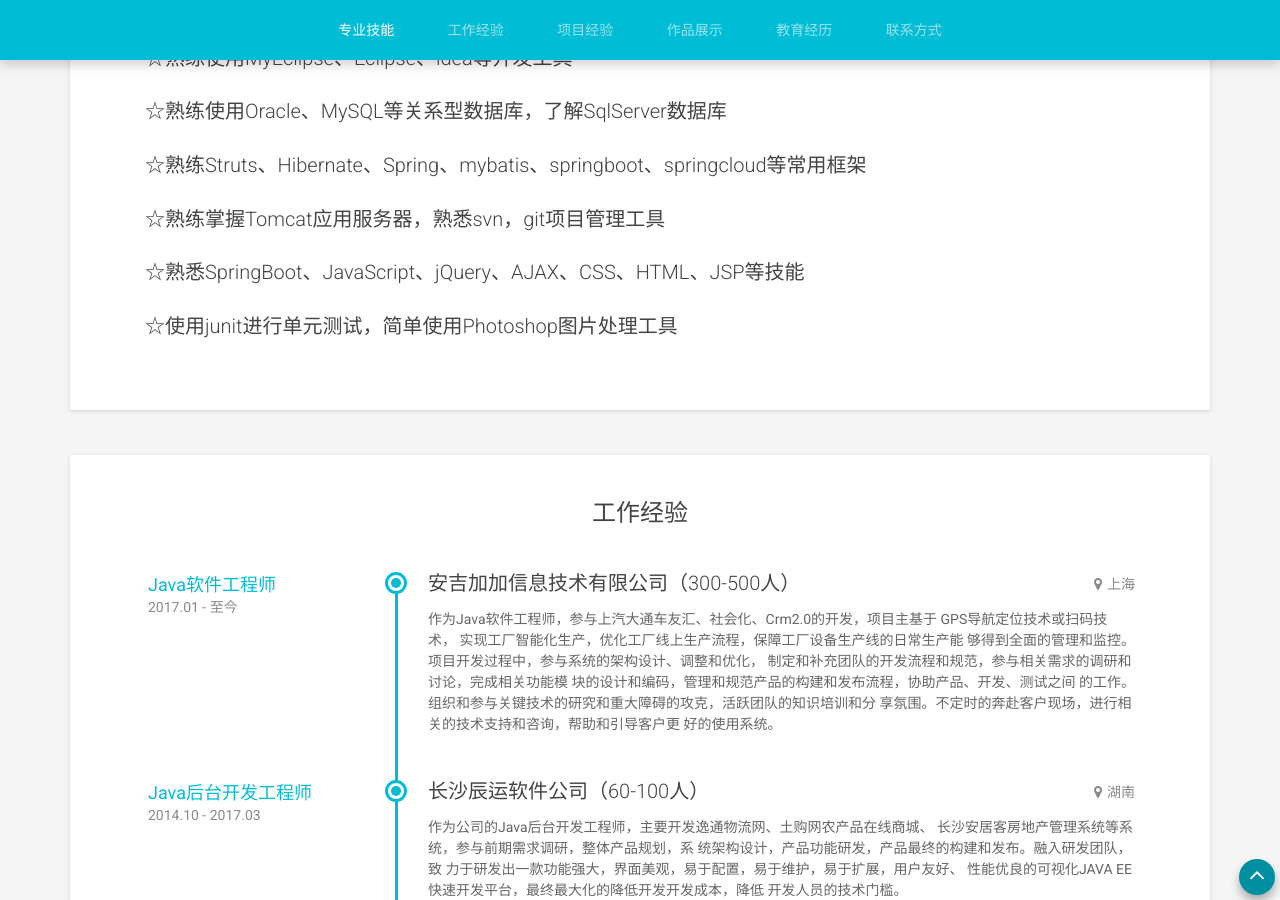
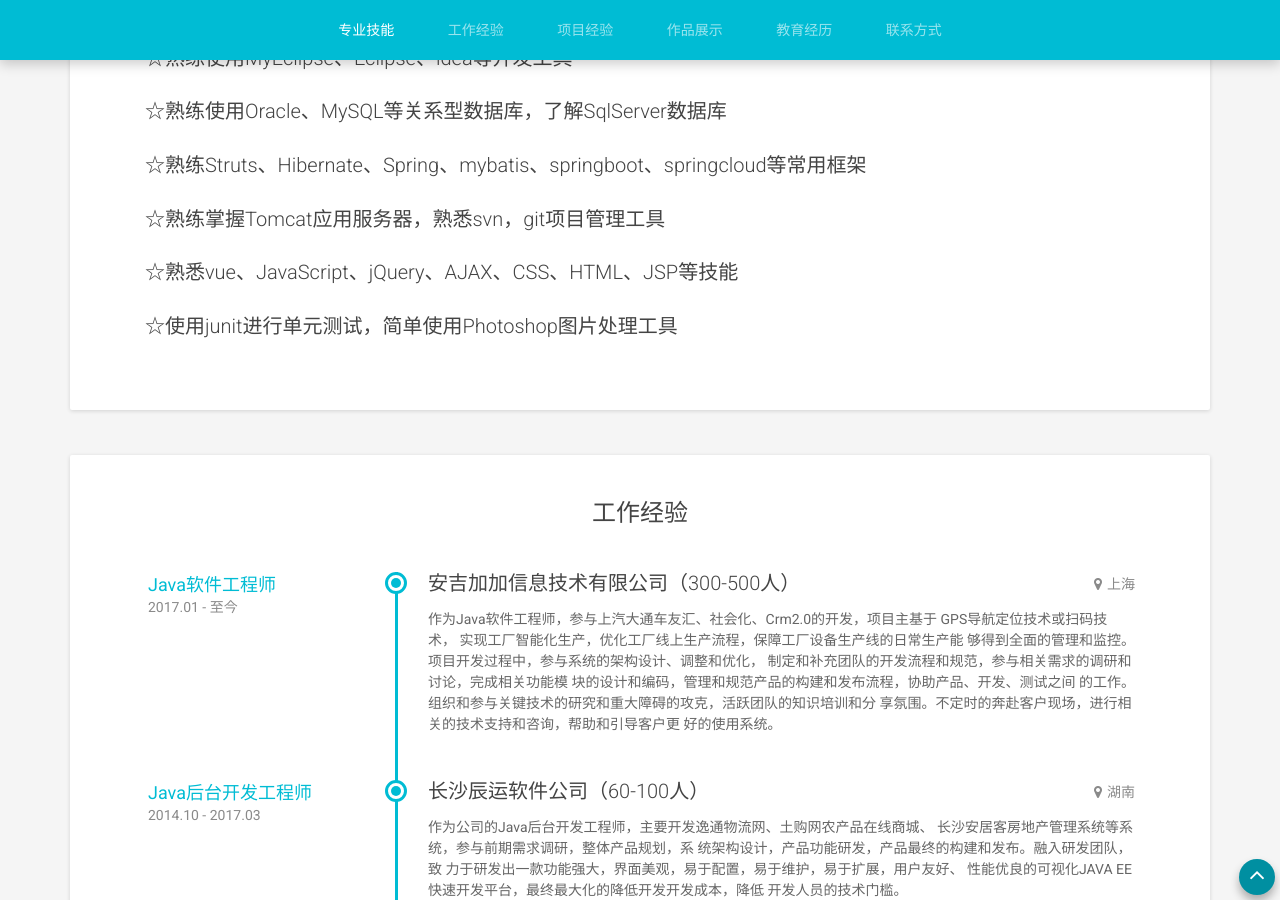
Before and after one commit to mochengyanliu/mochengyanliu.github.io, a Jekyll site: the page demo/aboutme/index.html, which Jekyll copies as it is, in a window 1280 px wide and 900 px high, scrolled down 1214 px. Built offline with Jekyll 4.4.1, drawn with Linux system fonts in a browser that asks for light colours; some of the changed text lies outside the part shown.

Commit message:
修正简历

```diff
--- a/demo/aboutme/index.html
+++ b/demo/aboutme/index.html
@@ -125,7 +125,7 @@
 			<div class="skill-item">☆熟练使用Oracle、MySQL等关系型数据库，了解SqlServer数据库</div>
 			<div class="skill-item">☆熟练Struts、Hibernate、Spring、mybatis、springboot、springcloud等常用框架</div>
 			<div class="skill-item">☆熟练掌握Tomcat应用服务器，熟悉svn，git项目管理工具</div>
-			<div class="skill-item">☆熟悉SpringBoot、JavaScript、jQuery、AJAX、CSS、HTML、JSP等技能</div>
+			<div class="skill-item">☆熟悉vue、JavaScript、jQuery、AJAX、CSS、HTML、JSP等技能</div>
 			<div class="skill-item">☆使用junit进行单元测试，简单使用Photoshop图片处理工具</div>
 		</div>
 
@@ -333,7 +333,7 @@
 				</div>
 				<div class="job-meta">
 					<div class="title">Java后端开发工程师</div>
-					<div class="time">2015 .06 — 2016.02</div>
+					<div class="time">2014 .10 — 2015.04</div>
 				</div><!--//job-meta-->
 				<div class="job-desc">
 					<p>
```
